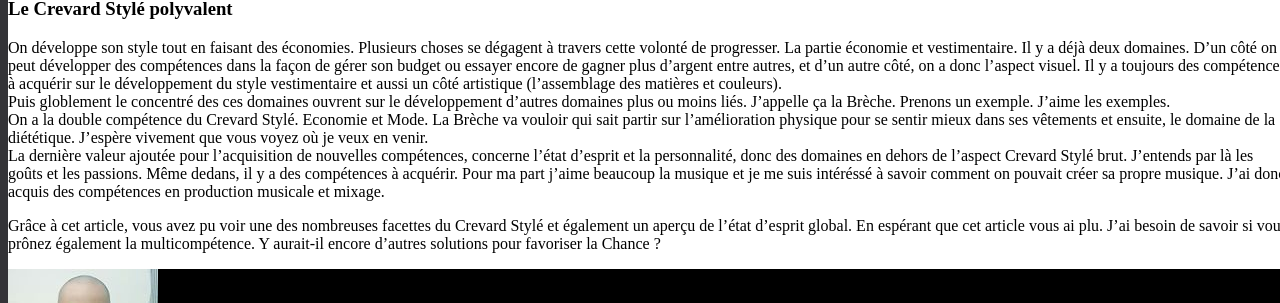
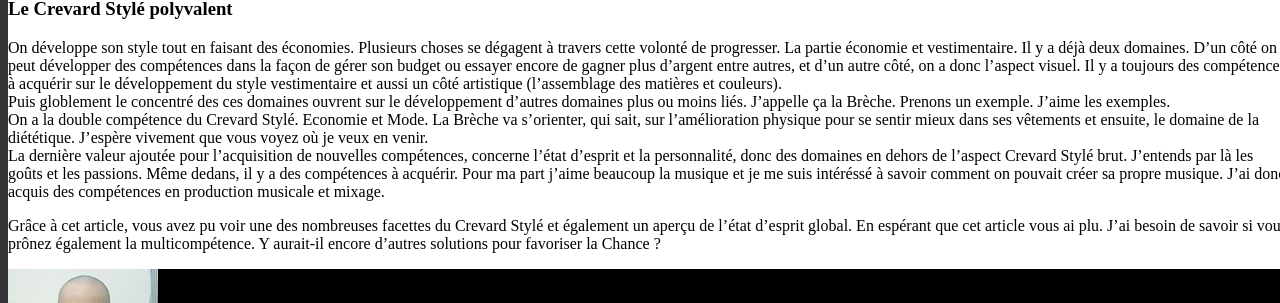
Before and after one commit to darkh2/darkh2.github.io, a Jekyll site: the page built from _posts/2018-05-27-La-Chance-Selon-Hyke-part-2.md, in a window 1280 px wide. Shown: the part 995-1298 px from the top of the page. Built offline with Jekyll 4.4.1, drawn with Linux system fonts in a browser that asks for light colours; comment, search, counter and statistics services are not loaded.

Commit message:
Create 2018-05-27-La-Chance-Selon-Hyke-part-2.md

```diff
--- a/_posts/2018-05-27-La-Chance-Selon-Hyke-part-2.md
+++ b/_posts/2018-05-27-La-Chance-Selon-Hyke-part-2.md
@@ -33,7 +33,7 @@ Et puis surtout, la vie est remplie d'opportunités que l'on se doit de saisir q
 
 On développe son style tout en faisant des économies. Plusieurs choses se dégagent à travers cette volonté de progresser. La partie économie et vestimentaire. Il y a déjà deux domaines. D'un côté on peut développer des compétences dans la façon de gérer son budget ou essayer encore de gagner plus d'argent entre autres, et d'un autre côté, on a donc l'aspect visuel. Il y a toujours des compétences à acquérir sur le développement du style vestimentaire et aussi un côté artistique (l'assemblage des matières et couleurs).
 Puis globlement le concentré des ces domaines ouvrent sur le développement d'autres domaines plus ou moins liés. J'appelle ça la Brèche. Prenons un exemple. J'aime les exemples.
-On a la double compétence du Crevard Stylé. Economie et Mode. La Brèche va vouloir qui sait partir sur l'amélioration physique pour se sentir mieux dans ses vêtements et ensuite, le domaine de la diététique. J'espère vivement que vous voyez où je veux en venir.
+On a la double compétence du Crevard Stylé. Economie et Mode. La Brèche va s'orienter, qui sait, sur l'amélioration physique pour se sentir mieux dans ses vêtements et ensuite, le domaine de la diététique. J'espère vivement que vous voyez où je veux en venir.
 La dernière valeur ajoutée pour l'acquisition de nouvelles compétences, concerne l'état d'esprit et la personnalité, donc des domaines en dehors de l'aspect Crevard Stylé brut. J'entends par là les goûts et les passions. Même dedans, il y a des compétences à acquérir. Pour ma part j'aime beaucoup la musique et je me suis intéréssé à savoir comment on pouvait créer sa propre musique. J'ai donc acquis des compétences en production musicale et mixage.
 
 Grâce à cet article, vous avez pu voir une des nombreuses facettes du Crevard Stylé et également un aperçu de l'état d'esprit global. En espérant que cet article vous ai plu. J'ai besoin de savoir si vous prônez également la multicompétence. Y aurait-il encore d'autres solutions pour favoriser la Chance ?
```
